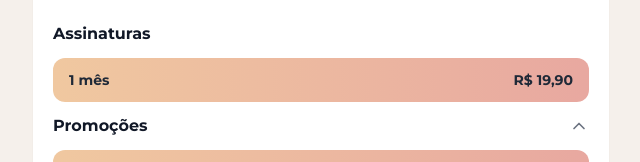
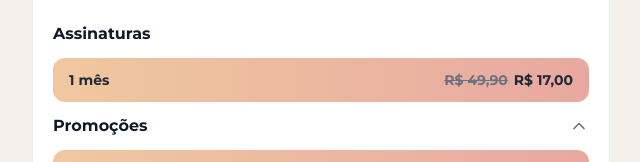
Before and after one commit to femmexagency/pr-sell, a Next.js app: page / in a window 1280 px wide. Shown: the part 408-570 px from the top of the page, without its empty margins (319-959 px from the left). Built offline with nearby package versions, Linux system fonts and the light colour scheme.

Commit message:
fix: update monthly plan price to R$ 17,00
Strikethrough old price and highlight new one.

Co-authored-by: null <222891461+femmexagency@users.noreply.github.com>

```diff
--- a/app/page.tsx
+++ b/app/page.tsx
@@ -111,7 +111,10 @@ export default function ProfilePage() {
                 style={{ background: "linear-gradient(to right, #F0C8A0, #E8A8A0)" }}
               >
                 <span className="text-gray-800 text-sm" style={{ fontWeight: 500 }}>{"1 m\u00eas"}</span>
-                <span className="text-gray-800 text-sm" style={{ fontWeight: 600 }}>R$ 19,90</span>
+                <span className="text-gray-800 text-sm flex items-center gap-1.5">
+                  <span className="line-through text-gray-500" style={{ fontWeight: 400 }}>R$ 49,90</span>
+                  <span style={{ fontWeight: 600 }}>R$ 17,00</span>
+                </span>
               </button>
             </div>
 
```
